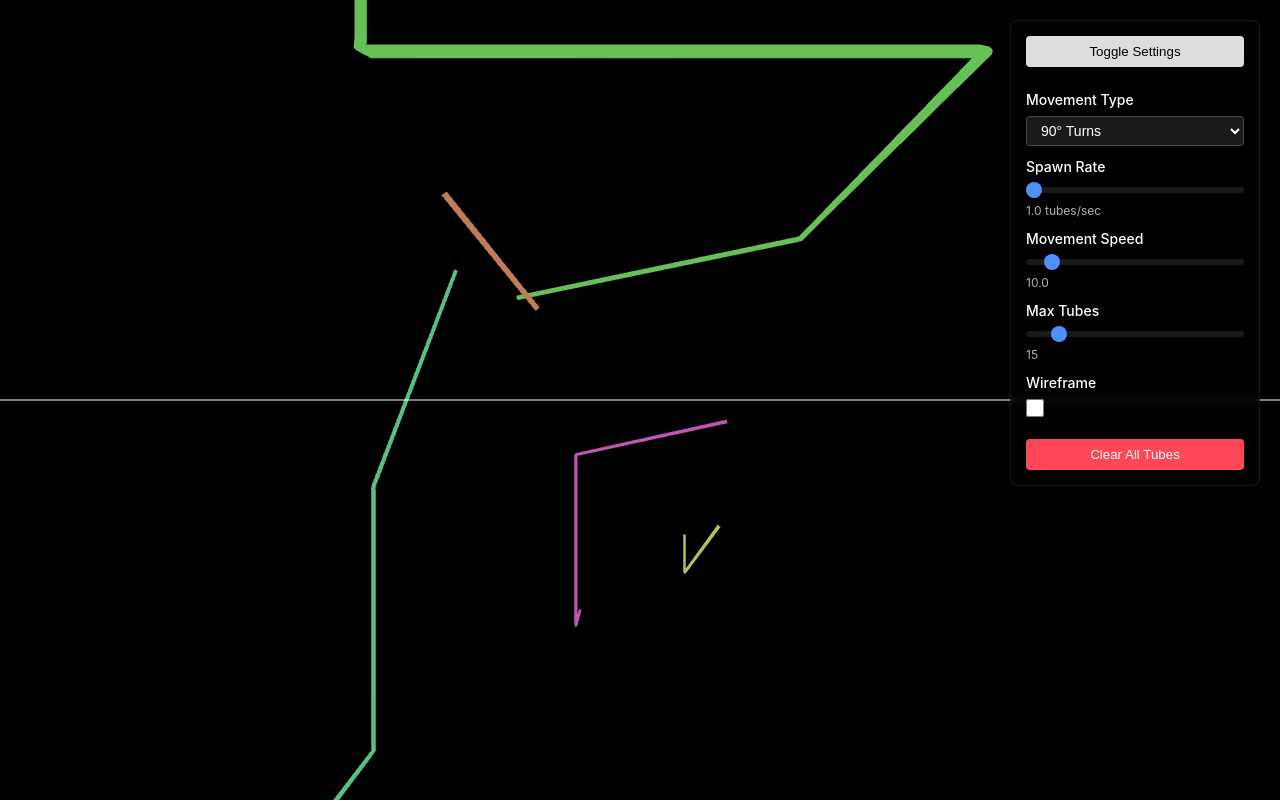
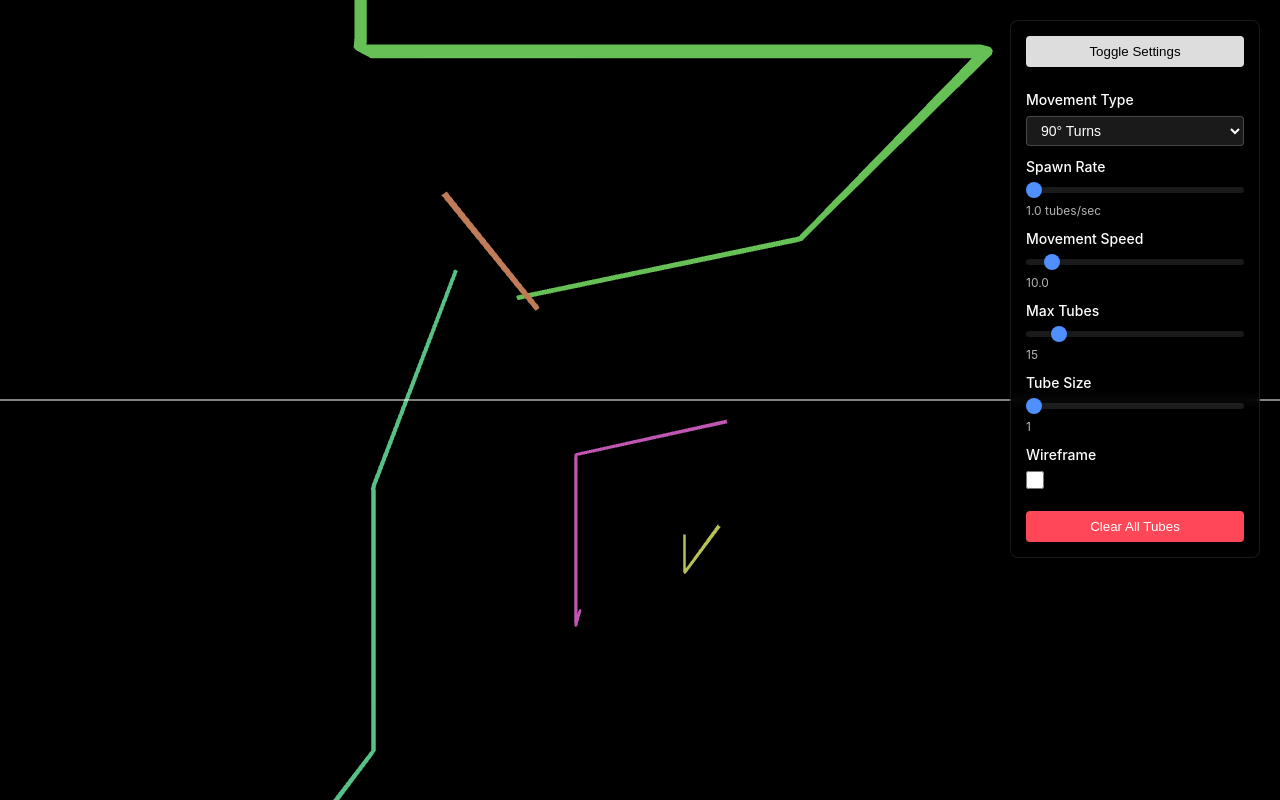
Before and after one commit to HarlenPostill/ComputerGraphics, a Next.js app: page / in a window 1280 px wide. Built offline with nearby package versions, Linux system fonts and the light colour scheme.

Commit message:
Added tube radius control

```diff
--- a/src/components/ThreeScene.tsx
+++ b/src/components/ThreeScene.tsx
@@ -19,6 +19,7 @@ interface Settings {
   spawnRate: number;
   moveSpeed: number;
   maxTubes: number;
+  tubeSize: number;
 }
 
 export default function ThreeScene() {
@@ -30,6 +31,7 @@ export default function ThreeScene() {
     spawnRate: 1,
     moveSpeed: 10,
     maxTubes: 15,
+    tubeSize: 1,
   });
 
   const spawnTimerRef = useRef<NodeJS.Timeout | null>(null);
@@ -98,6 +100,7 @@ export default function ThreeScene() {
             moveSpeed={settings.moveSpeed}
             color={tube.color}
             wireframe={settings.wireframe}
+            radius={settings.tubeSize}
           />
         ))}
 
@@ -170,6 +173,19 @@ export default function ThreeScene() {
               <span>{settings.maxTubes}</span>
             </div>
             <div className={styles.controlGroup}>
+              <label>Tube Size</label>
+              <input
+                type="range"
+                min="1"
+                max="10"
+                step="1"
+                value={settings.tubeSize}
+                onChange={e => updateSetting('tubeSize', parseInt(e.target.value))}
+                className={styles.slider}
+              />
+              <span>{settings.tubeSize}</span>
+            </div>
+            <div className={styles.controlGroup}>
               <label>Wireframe</label>
               <input
                 type="checkbox"
--- a/src/components/Tube.tsx
+++ b/src/components/Tube.tsx
@@ -2,7 +2,6 @@ import React, { useState, useRef, useEffect } from 'react';
 import { useFrame } from '@react-three/fiber';
 import * as THREE from 'three';
 
-// Define types
 export type MovementType = 'straight' | 'turns' | 'spiral' | 'random';
 
 export interface TubeProps {
@@ -12,7 +11,7 @@ export interface TubeProps {
   color: number | string;
   wireframe: boolean;
   maxLength?: number;
-  radius?: number;
+  radius: number;
 }
 
 interface SpiralConfig {
@@ -27,8 +26,8 @@ const Tube: React.FC<TubeProps> = ({
   moveSpeed,
   color,
   wireframe,
-  maxLength = 250,
-  radius = 0.1,
+  maxLength = 250, // set value for now //TODO modularise
+  radius,
 }) => {
   const [points, setPoints] = useState<THREE.Vector3[]>(() => [
     new THREE.Vector3(...startPosition),
@@ -62,14 +61,12 @@ const Tube: React.FC<TubeProps> = ({
     const lastPoint = points[points.length - 1].clone();
     let newPoint = lastPoint.clone();
 
-    // Different movement patterns
     switch (movementType) {
       case 'straight':
         newPoint.add(directionRef.current.clone().multiplyScalar(moveSpeed * delta));
         break;
 
       case 'turns':
-        // Make a turn occasionally
         turnCounter.current += delta;
         // Force a turn after a random amount of time (1-2 seconds)
         if (turnCounter.current - lastTurnTime.current > 1 + Math.random()) {
@@ -93,7 +90,6 @@ const Tube: React.FC<TubeProps> = ({
         break;
 
       case 'spiral':
-        // Create a spiral pattern
         spiral.current.angle += 0.1 * moveSpeed * delta;
 
         // Create a local coordinate system for the spiral
@@ -121,7 +117,6 @@ const Tube: React.FC<TubeProps> = ({
         break;
 
       case 'random':
-        // Completely random movement
         directionRef.current
           .set(Math.random() * 2 - 1, Math.random() * 2 - 1, Math.random() * 2 - 1)
           .normalize();
@@ -133,7 +128,6 @@ const Tube: React.FC<TubeProps> = ({
     setPoints(prevPoints => {
       const newPoints = [...prevPoints, newPoint];
 
-      // Use the growTime to determine when to stop growing
       // If we need more precise control, we can calculate based on time elapsed
       const pointsBasedOnTime = Math.floor(maxLength); //TODO fix value
 
@@ -163,7 +157,7 @@ const Tube: React.FC<TubeProps> = ({
 
   return (
     <mesh>
-      <tubeGeometry args={[path, points.length, radius, 8, false]} />
+      <tubeGeometry args={[path, points.length, radius / 10, 8, false]} />
       <meshStandardMaterial
         color={color}
         wireframe={wireframe}
```
